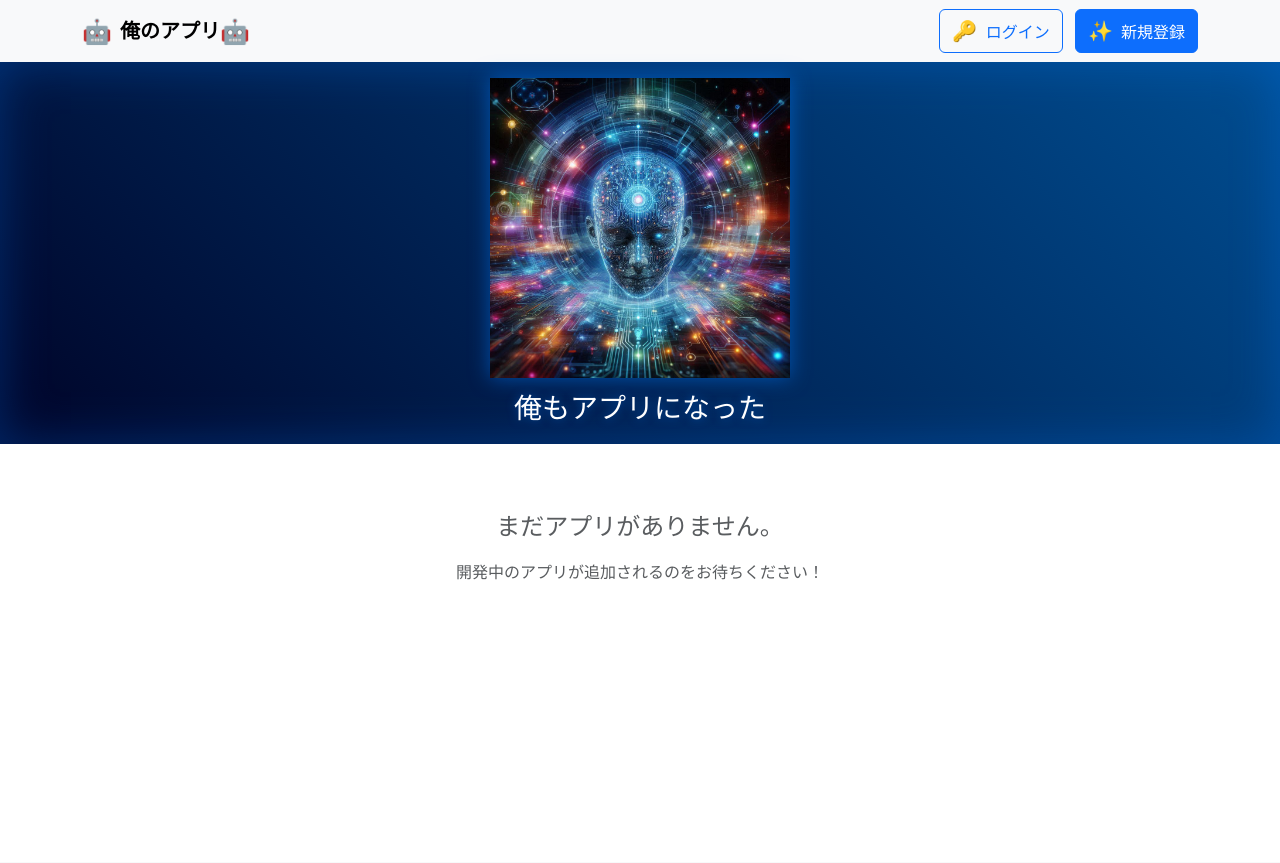
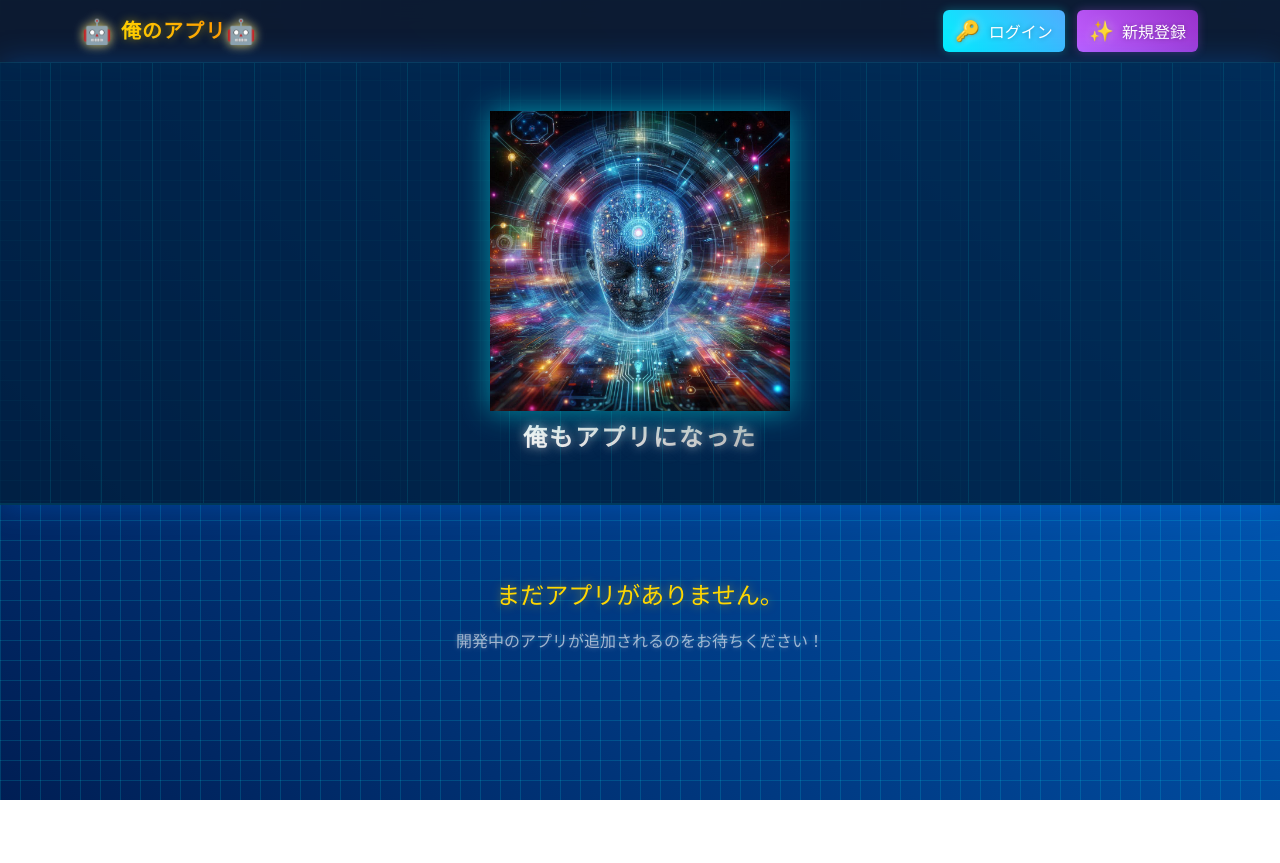
Before and after one commit to kenio12/ore_app, a Django app: page / in a window 1280 px wide. Before the commit the page ends 580 px from the top, so only its background shows below. Run offline with Django 5.2, Linux system fonts and the light colour scheme; some libraries are stand-ins or nearby versions.

Commit message:
だいぶいい

```diff
--- a/home/templates/home/home.html
+++ b/home/templates/home/home.html
@@ -2,18 +2,23 @@
 {% load static %}
 
 {% block content %}
-<!-- メインコンテナ -->
+<!-- サイバーパンク風の背景 -->
+<div class="cyber-background position-fixed w-100 h-100" style="top: 0; left: 0; z-index: -1;">
+    <div class="cyber-grid"></div>
+</div>
+
 <div class="min-vh-100">
     <!-- ヒーローセクション -->
-    <div class="position-relative text-center py-3 mb-3" style="background: linear-gradient(45deg, #000428, #004e92); box-shadow: inset 0 0 50px rgba(0, 123, 255, 0.3);">
+    <div class="position-relative text-center py-5 mb-4 cyber-hero">
+        <div class="cyber-lines"></div>
         <div class="d-flex flex-column align-items-center justify-content-center">
             <div class="mx-auto text-center" style="max-width: 400px;">
                 <img src="{% static 'home/images/appman.png' %}"
                      alt="アプリマン"
-                     class="img-fluid mb-2"
-                     style="max-width: 300px; filter: drop-shadow(0 0 10px rgba(0, 123, 255, 0.5));">
+                     class="img-fluid mb-2 cyber-glow"
+                     style="max-width: 300px;">
                 <!-- <h1 class="display-4 fw-bold text-white mb-3" style="text-shadow: 0 0 15px rgba(0, 123, 255, 0.5);">🗡️ 俺は 🏴‍☠️</h1> -->
-                <p class="fs-3 text-white mb-0" style="text-shadow: 0 0 10px rgba(0, 123, 255, 0.5);">
+                <p class="cyber-text-hero mb-0">
                     俺もアプリになった
                 </p>
             </div>
@@ -24,7 +29,7 @@
     {% if messages %}
         <div class="container mb-4">
             {% for message in messages %}
-                <div class="alert alert-success">
+                <div class="alert alert-cyber-success">
                     {{ message }}
                 </div>
             {% endfor %}
@@ -36,18 +41,21 @@
         <div class="row g-4">
             {% for app in apps %}
                 <div class="col-md-6">
-                    <div class="card h-100 shadow">
+                    <div class="card h-100 cyber-card">
                         <!-- アプリカードヘッダー -->
                         <div class="position-relative">
                             {% if app.image %}
-                                <img src="{{ app.image.url }}" alt="{{ app.title }}" class="card-img-top" style="height: 200px; object-fit: cover;">
+                                <img src="{{ app.image.url }}"
+                                     alt="{{ app.title }}"
+                                     class="card-img-top cyber-image"
+                                     style="height: 200px; object-fit: cover;">
                             {% else %}
-                                <div class="bg-primary text-white d-flex align-items-center justify-content-center" style="height: 200px;">
-                                    <span class="display-4">🚀</span>
+                                <div class="cyber-placeholder d-flex align-items-center justify-content-center">
+                                    <span class="display-4 cyber-emoji">🚀</span>
                                 </div>
                             {% endif %}
                             {% if app.status %}
-                                <span class="position-absolute top-0 end-0 m-3 badge bg-dark">
+                                <span class="position-absolute top-0 end-0 m-3 badge cyber-badge">
                                     {{ app.status }}
                                 </span>
                             {% endif %}
@@ -55,14 +63,14 @@
 
                         <!-- アプリ詳細 -->
                         <div class="card-body">
-                            <h3 class="card-title h4 fw-bold">{{ app.title }}</h3>
-                            <p class="card-text text-muted">{{ app.description }}</p>
+                            <h3 class="card-title h4 fw-bold cyber-title">{{ app.title }}</h3>
+                            <p class="card-text cyber-description">{{ app.description }}</p>
 
                             <!-- テクノロジータグ -->
                             {% if app.technologies %}
                             <div class="mb-3">
                                 {% for tech in app.technologies %}
-                                    <span class="badge bg-light text-dark me-2">
+                                    <span class="badge cyber-tag me-2">
                                         {{ tech }}
                                     </span>
                                 {% endfor %}
@@ -72,12 +80,12 @@
                             <!-- アクションボタン -->
                             <div class="d-flex justify-content-end gap-2">
                                 {% if app.app_url %}
-                                    <a href="{{ app.app_url }}" class="btn btn-primary">
+                                    <a href="{{ app.app_url }}" class="btn btn-cyber-primary">
                                         アプリを見る
                                     </a>
                                 {% endif %}
                                 {% if app.github_url %}
-                                    <a href="{{ app.github_url }}" class="btn btn-dark">
+                                    <a href="{{ app.github_url }}" class="btn btn-cyber-purple">
                                         GitHub
                                     </a>
                                 {% endif %}
@@ -87,11 +95,130 @@
                 </div>
             {% empty %}
                 <div class="col-12 text-center py-5">
-                    <p class="fs-4 text-muted">まだアプリがありません。</p>
-                    <p class="text-muted">開発中のアプリが追加されるのをお待ちください！</p>
+                    <p class="fs-4 cyber-empty-text">まだアプリがありません。</p>
+                    <p class="cyber-empty-subtext">開発中のアプリが追加されるのをお待ちください！</p>
                 </div>
             {% endfor %}
         </div>
     </div>
 </div>
+
+<style>
+/* サイバーパンク風の背景 */
+.cyber-background {
+    background: linear-gradient(45deg, #001e54, #0066cc);
+}
+
+.cyber-grid {
+    background-image:
+        linear-gradient(rgba(0,255,255,0.2) 1px, transparent 1px),
+        linear-gradient(90deg, rgba(0,255,255,0.2) 1px, transparent 1px);
+    background-size: 20px 20px;
+    width: 100%;
+    height: 100%;
+    animation: gridGlow 4s ease-in-out infinite;
+}
+
+/* ヒーローセクション */
+.cyber-hero {
+    background: rgba(0, 30, 60, 0.8);
+    border-bottom: 2px solid rgba(0, 255, 255, 0.1);
+    box-shadow: 0 0 30px rgba(0, 123, 255, 0.3);
+}
+
+.cyber-lines {
+    position: absolute;
+    top: 0;
+    left: 0;
+    right: 0;
+    bottom: 0;
+    background: repeating-linear-gradient(
+        90deg,
+        transparent,
+        transparent 50px,
+        rgba(0, 255, 255, 0.1) 50px,
+        rgba(0, 255, 255, 0.1) 51px
+    );
+    pointer-events: none;
+}
+
+.cyber-text-hero {
+    font-size: 1.5rem;
+    color: #e0e0e0; /* シルバー */
+    background: linear-gradient(45deg, #ffffff, #a0a0a0);
+    -webkit-background-clip: text;
+    -webkit-text-fill-color: transparent;
+    text-shadow: 0 0 10px rgba(255, 255, 255, 0.5),
+                 0 0 20px rgba(200, 200, 200, 0.3);
+    font-weight: bold;
+    letter-spacing: 2px;
+}
+
+.cyber-glow {
+    filter: drop-shadow(0 0 15px rgba(0, 255, 255, 0.5));
+}
+
+/* カードデザイン */
+.cyber-card {
+    background: rgba(13, 25, 45, 0.8);
+    border: 1px solid rgba(0, 255, 255, 0.1);
+    backdrop-filter: blur(10px);
+    transition: all 0.3s ease;
+}
+
+.cyber-card:hover {
+    transform: translateY(-5px);
+    box-shadow: 0 10px 20px rgba(0, 255, 255, 0.2);
+}
+
+.cyber-image {
+    border-bottom: 1px solid rgba(0, 255, 255, 0.2);
+}
+
+.cyber-placeholder {
+    height: 200px;
+    background: linear-gradient(45deg, rgba(0,0,0,0.3), rgba(0,123,255,0.1));
+}
+
+.cyber-title {
+    color: #ffd700;
+    text-shadow: 0 0 5px rgba(255, 215, 0, 0.5);
+}
+
+.cyber-description {
+    color: #fff;
+    opacity: 0.8;
+}
+
+.cyber-badge {
+    background: rgba(0, 0, 0, 0.7);
+    border: 1px solid rgba(0, 255, 255, 0.3);
+    color: #0ff;
+    text-shadow: 0 0 5px rgba(0, 255, 255, 0.5);
+}
+
+.cyber-tag {
+    background: rgba(0, 255, 255, 0.1);
+    color: #0ff;
+    border: 1px solid rgba(0, 255, 255, 0.3);
+    text-shadow: 0 0 5px rgba(0, 255, 255, 0.3);
+}
+
+.cyber-empty-text {
+    color: #ffd700;
+    text-shadow: 0 0 10px rgba(255, 215, 0, 0.5);
+}
+
+.cyber-empty-subtext {
+    color: rgba(255, 255, 255, 0.6);
+    text-shadow: 0 0 5px rgba(255, 255, 255, 0.3);
+}
+
+/* アニメーション */
+@keyframes gridGlow {
+    0% { opacity: 0.5; }
+    50% { opacity: 0.8; }
+    100% { opacity: 0.5; }
+}
+</style>
 {% endblock %}
--- a/templates/includes/navbar.html
+++ b/templates/includes/navbar.html
@@ -1,39 +1,39 @@
-<nav class="navbar navbar-expand-lg navbar-light bg-light shadow">
+<nav class="navbar navbar-expand-lg navbar-dark cyber-nav">
     <div class="container">
-        <a class="navbar-brand d-flex align-items-center" href="/">
-            <span class="fs-4 me-2">🤖</span>
-            <span class="fw-bold">俺のアプリ</span>
-            <span class="fs-4 me-2">🤖</span>
+        <a class="navbar-brand d-flex align-items-center cyber-brand" href="/">
+            <span class="fs-4 me-2 cyber-emoji">🤖</span>
+            <span class="cyber-text">俺のアプリ</span>
+            <span class="fs-4 me-2 cyber-emoji">🤖</span>
         </a>
 
         <div class="ms-auto">
             {% if user.is_authenticated %}
                 <div class="d-flex align-items-center">
-                    <a href="{% url 'apps:create' %}" class="btn btn-success me-3 d-flex align-items-center">
-                        <span class="fs-5 me-1">📱</span>
+                    <a href="{% url 'apps:create' %}" class="btn btn-cyber-success me-3 d-flex align-items-center">
+                        <span class="fs-5 me-1 cyber-emoji">📱</span>
                         <span>アプリを投稿</span>
                     </a>
 
-                    <a href="#" class="btn btn-outline-secondary me-2 d-flex align-items-center">
-                        <span class="fs-5 me-1">👤</span>
+                    <a href="#" class="btn btn-cyber-secondary me-2 d-flex align-items-center">
+                        <span class="fs-5 me-1 cyber-emoji">👤</span>
                         <span>{{ user.username }}</span>
                     </a>
                     <form action="{% url 'logout' %}" method="post" class="d-inline">
                         {% csrf_token %}
-                        <button type="submit" class="btn btn-outline-danger">
-                            <span class="fs-5 me-1">🚪</span>
+                        <button type="submit" class="btn btn-cyber-danger">
+                            <span class="fs-5 me-1 cyber-emoji">🚪</span>
                             ログアウト
                         </button>
                     </form>
                 </div>
             {% else %}
                 <div>
-                    <a href="{% url 'login' %}" class="btn btn-outline-primary me-2">
-                        <span class="fs-5 me-1">🔑</span>
+                    <a href="{% url 'login' %}" class="btn btn-cyber-primary me-2">
+                        <span class="fs-5 me-1 cyber-emoji">🔑</span>
                         ログイン
                     </a>
-                    <a href="{% url 'accounts:signup' %}" class="btn btn-primary">
-                        <span class="fs-5 me-1">✨</span>
+                    <a href="{% url 'accounts:signup' %}" class="btn btn-cyber-purple">
+                        <span class="fs-5 me-1 cyber-emoji">✨</span>
                         新規登録
                     </a>
                 </div>
@@ -41,3 +41,93 @@
         </div>
     </div>
 </nav>
+
+<style>
+/* サイバーパンクナビゲーション */
+.cyber-nav {
+    background: rgba(13, 25, 45, 0.95);
+    backdrop-filter: blur(10px);
+    border-bottom: 1px solid rgba(0, 255, 255, 0.1);
+    box-shadow: 0 4px 15px rgba(0, 255, 255, 0.1);
+}
+
+/* ブランドロゴ */
+.cyber-brand {
+    position: relative;
+    color: #ffd700 !important;
+    text-shadow: 0 0 10px rgba(255, 215, 0, 0.5);
+    font-weight: bold;
+    letter-spacing: 1px;
+}
+
+.cyber-brand:hover {
+    text-shadow: 0 0 15px rgba(255, 215, 0, 0.8);
+}
+
+/* サイバーテキスト */
+.cyber-text {
+    background: linear-gradient(45deg, #ffd700, #ff8c00);
+    -webkit-background-clip: text;
+    -webkit-text-fill-color: transparent;
+    font-weight: bold;
+}
+
+/* 絵文字のグロー効果 */
+.cyber-emoji {
+    filter: drop-shadow(0 0 5px rgba(255, 255, 255, 0.5));
+}
+
+/* サイバーボタン */
+.btn-cyber-primary {
+    background: linear-gradient(45deg, #00f2fe, #4facfe);
+    border: none;
+    color: #fff;
+    text-shadow: 0 0 5px rgba(0, 0, 0, 0.3);
+    box-shadow: 0 0 10px rgba(0, 242, 254, 0.3);
+    transition: all 0.3s ease;
+}
+
+.btn-cyber-success {
+    background: linear-gradient(45deg, #00ff9f, #00ff66);
+    border: none;
+    color: #fff;
+    text-shadow: 0 0 5px rgba(0, 0, 0, 0.3);
+    box-shadow: 0 0 10px rgba(0, 255, 159, 0.3);
+}
+
+.btn-cyber-danger {
+    background: linear-gradient(45deg, #ff2d55, #ff0044);
+    border: none;
+    color: #fff;
+    text-shadow: 0 0 5px rgba(0, 0, 0, 0.3);
+    box-shadow: 0 0 10px rgba(255, 45, 85, 0.3);
+}
+
+.btn-cyber-secondary {
+    background: linear-gradient(45deg, #a0a0a0, #808080);
+    border: none;
+    color: #fff;
+    text-shadow: 0 0 5px rgba(0, 0, 0, 0.3);
+    box-shadow: 0 0 10px rgba(160, 160, 160, 0.3);
+}
+
+.btn-cyber-purple {
+    background: linear-gradient(45deg, #bf5fff, #9932cc);
+    border: none;
+    color: #fff;
+    text-shadow: 0 0 5px rgba(0, 0, 0, 0.3);
+    box-shadow: 0 0 10px rgba(191, 95, 255, 0.3);
+}
+
+/* ホバーエフェクト */
+[class*="btn-cyber-"]:hover {
+    transform: translateY(-2px);
+    filter: brightness(1.2);
+    box-shadow: 0 5px 15px rgba(255, 255, 255, 0.2);
+}
+
+/* アクティブエフェクト */
+[class*="btn-cyber-"]:active {
+    transform: translateY(1px);
+}
+</style>
```
